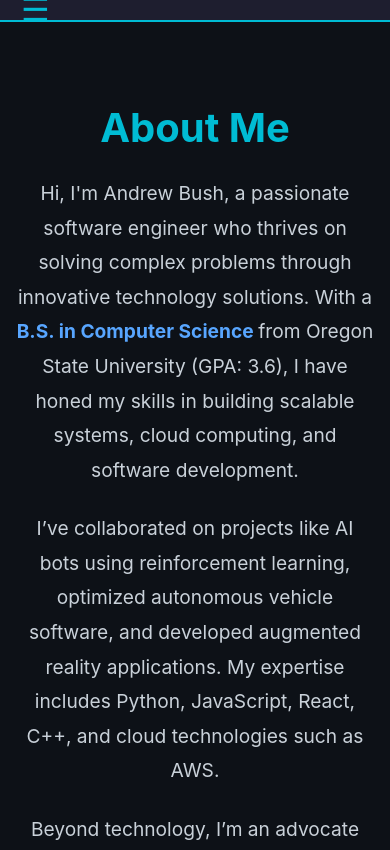
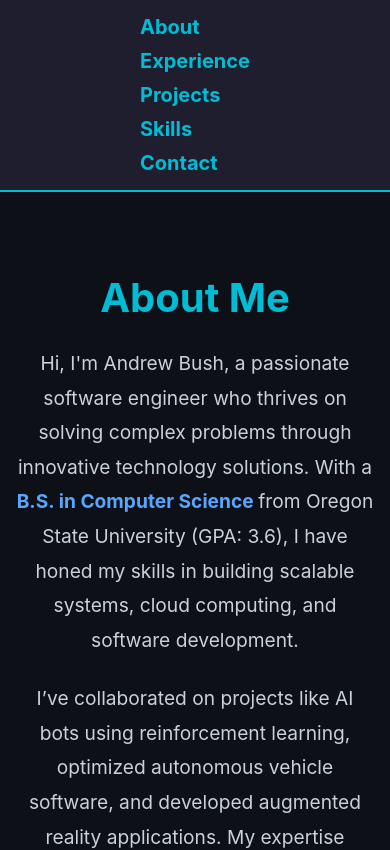
Before and after one commit to drewbush1990/interactive-resume, a React (Create React App) app: page / in a window 390 px wide. Shown: the top 850 px of the page. Built offline with nearby package versions, Linux system fonts and the light colour scheme.

Commit message:
Fix Navbar mobile device to match pc device

```diff
--- a/src/components/Navbar.css
+++ b/src/components/Navbar.css
@@ -11,32 +11,13 @@
   z-index: 1000;
 }
 
-.navbar-container {
-  display: flex;
-  justify-content: center;
-  align-items: center;
-  width: 100%;
-  position: relative;
-}
-
-.menu-toggle {
-  background: none;
-  border: none;
-  color: #00bcd4;
-  font-size: 32px;
-  cursor: pointer;
-  position: absolute;
-  left: 15px;
-  display: none;
-}
-
 .navbar-links {
   list-style: none;
   padding: 0;
   margin: 0;
   display: flex;
   gap: 20px;
-  transition: max-height 0.3s ease;
+  flex-wrap: wrap; /* Allows wrapping of links on small screens */
 }
 
 .navbar-links li {
@@ -58,45 +39,21 @@
   color: #121212;
 }
 
-/* Mobile Styles */
+/* Responsive Styling for Mobile */
 @media (max-width: 768px) {
-  .menu-toggle {
-    display: block;
+  .navbar {
+    padding: 15px 0;
   }
 
   .navbar-links {
-    display: flex;
-    flex-direction: column;
-    gap: 15px;
-    position: absolute;
-    top: 60px;
-    left: 10px;
-    right: 10px;
-    background-color: #1e1e2f;
-    border: 2px solid #00bcd4;
-    border-radius: 10px;
-    padding: 20px;
-    max-height: 0;
-    overflow: hidden;
-    visibility: hidden;
-    opacity: 0;
-    transition: all 0.3s ease;
-    box-shadow: 0 4px 8px rgba(0, 0, 0, 0.2);
+    flex-direction: column; /* Stack links vertically */
+    gap: 10px; /* Add spacing between links */
   }
 
-  .navbar-links.open {
-    max-height: 500px;
-    visibility: visible;
-    opacity: 1;
-    overflow-y: auto; /* Add scroll for long content */
-  }
-
-  .navbar-links li {
+  .navbar a {
+    font-size: 20px; /* Increase font size for better readability */
     text-align: center;
-  }
-
-  .navbar-links a {
-    font-size: 20px; /* Larger font for readability */
-    padding: 15px 20px; /* Larger touch targets */
+    width: 100%; /* Make the links take the full width */
+    padding: 15px; /* Add more padding for better touch usability */
   }
 }
--- a/src/components/Navbar.js
+++ b/src/components/Navbar.js
@@ -1,29 +1,18 @@
-import React, { useState } from "react";
+import React from "react";
 import "./Navbar.css";
 
 const Navbar = () => {
-  const [isMenuOpen, setIsMenuOpen] = useState(false);
-
   const handleScroll = (event, id) => {
-    event.preventDefault();
+    event.preventDefault(); // Prevent default anchor behavior
     const section = document.getElementById(id);
     if (section) {
       section.scrollIntoView({ behavior: "smooth", block: "start" });
     }
-    setIsMenuOpen(false); // Close the menu after navigating
   };
 
   return (
     <nav className="navbar">
-      <div className="navbar-container">
-        <button
-          className="menu-toggle"
-          onClick={() => setIsMenuOpen(!isMenuOpen)}
-          aria-label="Toggle menu"
-        >
-          ☰
-        </button>
-        <ul className={`navbar-links ${isMenuOpen ? "open" : ""}`}>
+      <ul className="navbar-links">
         <li>
           <a href="#about" onClick={(e) => handleScroll(e, "about")}>
             About
@@ -50,7 +39,6 @@ const Navbar = () => {
           </a>
         </li>
       </ul>
-      </div>
     </nav>
   );
 };
```
Lines whose indentation alone changed are shown as unchanged.
